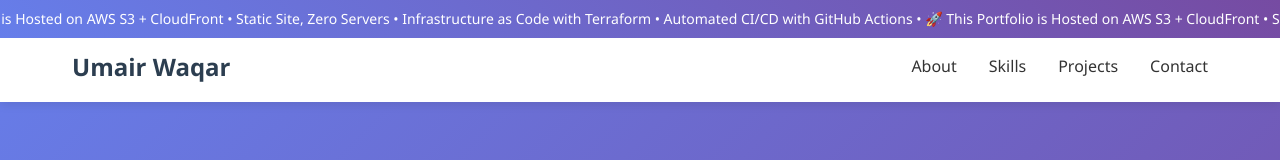
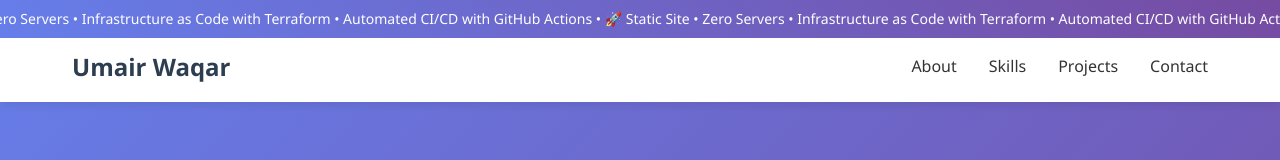
Before and after one commit to umairk8devops/my-portfolio, a React (Create React App) app: page / in a window 1280 px wide. Shown: the top 160 px of the page. Built offline with nearby package versions, Linux system fonts and the light colour scheme.

Commit message:
Fix banner: stop claiming S3 + CloudFront hosting

```diff
--- a/src/components/RunningBanner.js
+++ b/src/components/RunningBanner.js
@@ -1,7 +1,7 @@
 import React from 'react';
 
 const RunningBanner = () => {
-  const bannerText = "🚀 This Portfolio is Hosted on AWS S3 + CloudFront • Static Site, Zero Servers • Infrastructure as Code with Terraform • Automated CI/CD with GitHub Actions •";
+  const bannerText = "🚀 Static Site • Zero Servers • Infrastructure as Code with Terraform • Automated CI/CD with GitHub Actions •";
   const gap = "        "; // Creates visual gap between repeating text
 
   return (
```
